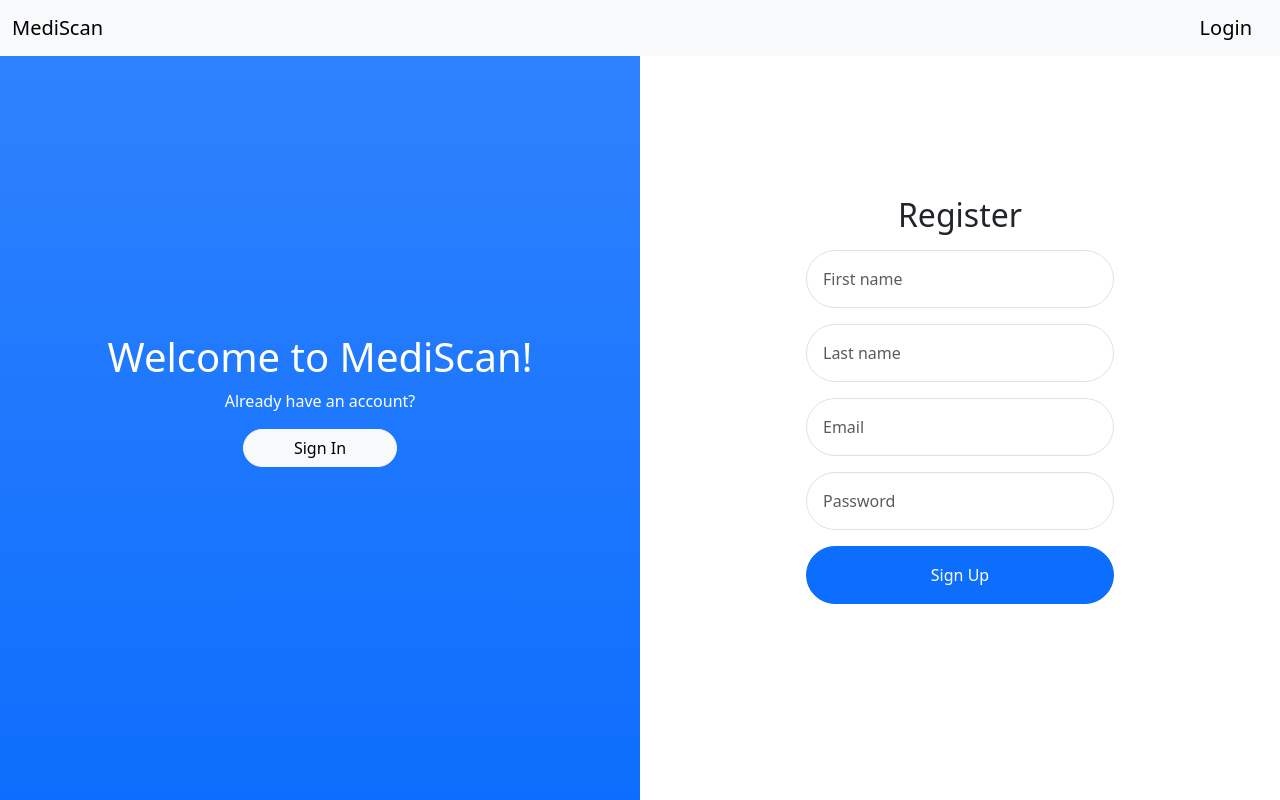
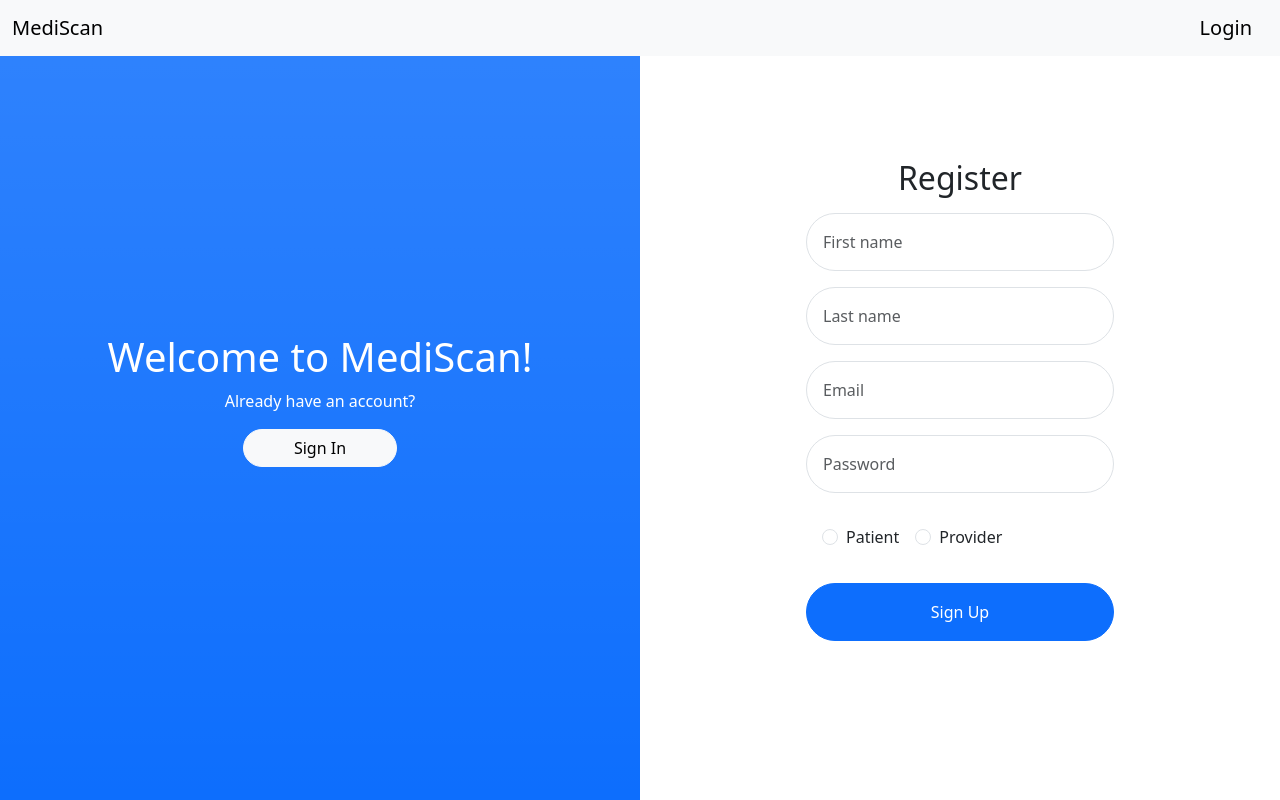
Before and after one commit to MetaWellConnect/wellConnect, a React (Vite) app in the folder frontend/: page /register in a window 1280 px wide. Built offline with nearby package versions, Linux system fonts and the light colour scheme.

Commit message:
Adds ability to select patient or provider when register/signup

```diff
--- a/frontend/src/Auth/pages/RegisterPage.jsx
+++ b/frontend/src/Auth/pages/RegisterPage.jsx
@@ -8,9 +8,15 @@ function RegisterPage() {
     const [lastName, setLastName] = useState("");
     const [email, setEmail] = useState("");
     const [password, setPassword] = useState("");
+    const [accountType, setAccountType] = useState("");
 
     const handleSignUpSubmit = () => {
         console.log("Button works for now!");
+    }
+
+    const AccountTypes = {
+        PATIENT: "Patient",
+        PROVIDER: "Provider"
     }
 
     return (
@@ -26,9 +32,25 @@ function RegisterPage() {
                     <h2>Register</h2>
 
                     <input type="text" className="rounded-pill form-control w-50 p-3 my-3 mx-auto" placeholder="First name" onChange={(e) => setFirstName(e.target.value)} required />
-                    <input type="text" className="rounded-pill form-control w-50 p-3 my-3 mx-auto" placeholder="Last name" onChange={(e) => setLastName(e.target.value)} required />
+                    <input type="text" className="rounded-pill form-control w-50 p-3  my-3 mx-auto" placeholder="Last name" onChange={(e) => setLastName(e.target.value)} required />
                     <input type="email" className="rounded-pill form-control w-50 p-3 my-3 mx-auto" placeholder="Email" onChange={(e) => setEmail(e.target.value)} required />
-                    <input type="password" className="rounded-pill form-control w-50 p-3 my-3 mx-auto" placeholder="Password" onChange={(e) => setPassword(e.target.value)} required />
+                    <input type="password" className="rounded-pill form-control w-50 p-3  mx-auto" placeholder="Password" onChange={(e) => setPassword(e.target.value)} required />
+
+
+                    <section className="account-type-select w-50 p-3 my-3 mx-auto text-start" name="account-select" onChange={(e) => setAccountType(e.target.value)}>
+
+                        <section className="form-check form-check-inline">
+                            <input type="radio" className="form-check-input" value={AccountTypes.PATIENT} name="account-select" />
+                            <label className="form-check-label">Patient</label>
+                        </section>
+
+                        <section className="form-check form-check-inline">
+                            <input type="radio" className="form-check-input" value={AccountTypes.PROVIDER} name="account-select" />
+                            <label className="form-check-label">Provider</label>
+                        </section>
+                    </section>
+
+
 
                     <button className="btn btn-primary rounded-pill w-50 p-3" type="submit">Sign Up</button>
                 </form>
```
